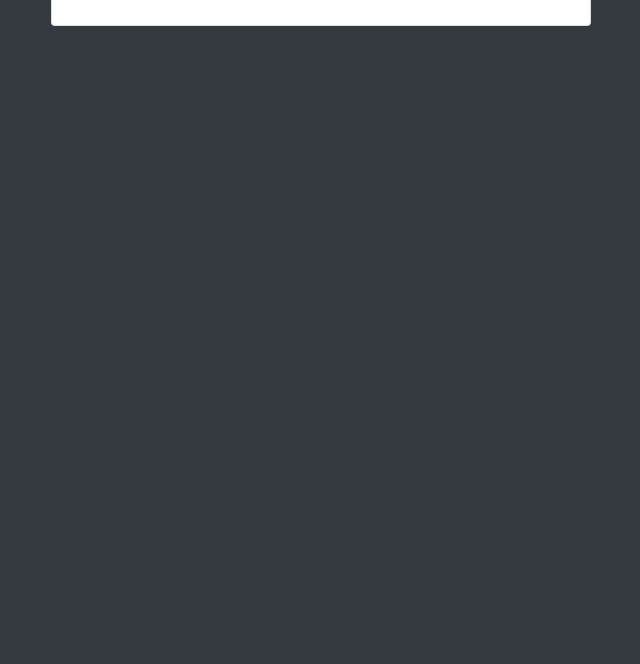
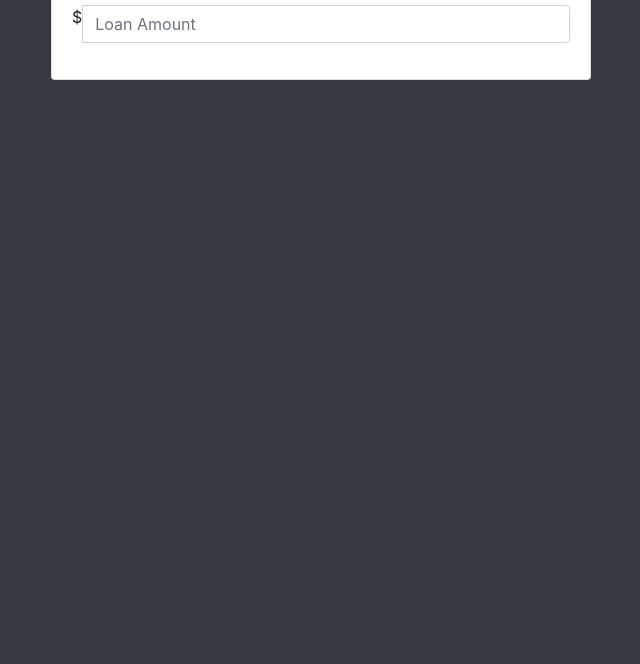
Before and after one commit to suzanamelomoraes/loan-calculator, a website: page index.html in a window 1280 px wide. Shown: the part 136-800 px from the top of the page, without its empty margins (319-959 px from the left). Drawn offline with nearby package versions, Linux system fonts and the light colour scheme.

Commit message:
create form with input for Loan Amount

```diff
--- a/index.html
+++ b/index.html
@@ -19,6 +19,14 @@
             <div class="col-md-6 mx-auto">
                 <div class="card card-body text-center mt-5">
                     <h1 class="heading display-5 pb-3">Loan Calculator</h1>
+                    <form id="loan-form">
+                        <div class="form-group">
+                            <div class="input-group">
+                                <span class="input-group-addon">$</span>
+                                <input type="text" class="form-control" id="amount" placeholder="Loan Amount">
+                            </div>
+                        </div>
+                    </form>
                 </div>
             </div>
         </div>
```
